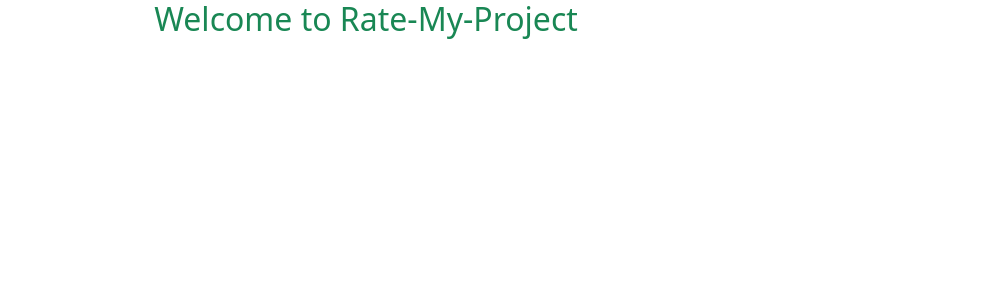
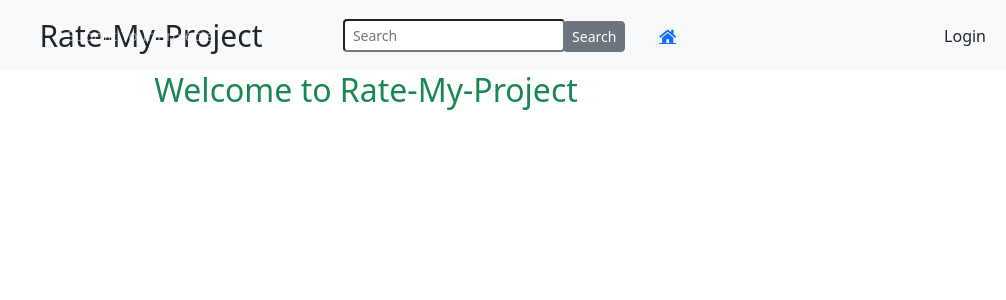
Before and after one commit to denn-is-njeruh/Ratemyproject, a Django app: page / in a window 1280 px wide. Shown: the top 300 px of the page, without its empty margins (274-1280 px from the left). Run offline with Django 3.2, Linux system fonts and the light colour scheme; some libraries are stand-ins or nearby versions.

Commit message:
add navbar to the applications base template

```diff
--- a/ratings/templates/all_ratings/base.html
+++ b/ratings/templates/all_ratings/base.html
@@ -17,7 +17,7 @@
   </head>
   <body>
 
-
+    {% include 'navbar.html' %}
 
     {% block content %} <h2 class="text-center"> Your Projects Here: {% endblock %} </h2>
 
--- /dev/null
+++ b/ratings/templates/navbar.html
@@ -0,0 +1,56 @@
+<!DOCTYPE html>
+<html lang="en">
+  <head>
+    <meta charset="UTF-8">
+    <meta name="viewport" content="width=device-width, initial-scale=1.0">
+  </head>
+  <body>
+    <nav class="navbar navbar-expand-lg navbar-dark bg-light">
+      <div class="container-fluid">
+        <a class="navbar-brand text-dark" style="margin-left:24%; font-size:30px" href="#">Rate-My-Project</a>
+        <button class="navbar-toggler" type="button" data-bs-toggle="collapse" data-bs-target="#navbarSupportedContent" aria-controls="navbarSupportedContent" aria-expanded="false" aria-label="Toggle navigation">
+          <span class="navbar-toggler-icon"></span>
+        </button>
+        <div class="collapse navbar-collapse" id="navbarSupportedContent">
+
+          <form  style="margin-left:9%;" role="search" action="">
+            <div class="input-group-sm">
+              <input class="form-control-sm"  type="search" placeholder="Search" aria-label="Search">
+              <button class="btn btn-secondary btn-sm" style="margin-left:-6px" id="button-addon2" type="submit">Search</button>
+            </div>
+          </form>
+
+          <ul class="navbar-nav me-auto mb-2 mb-lg-0">
+            <li class="nav-item">
+              <a class="fas fa-home" style="margin-left:200%; font-size:15px" aria-current="page" href="{% url 'homepage' %}"></a>
+            </li>
+          </ul>
+
+          <ul class="navbar-nav me-auto mb-2 mb-lg-0">
+            <li class="nav-item">
+              <a class="nav-link" style="margin-left:-400%; font-size:15px" aria-current="page" href="#">Submit Your Projects</a>
+            </li>
+          </ul>
+
+
+
+          <ul class="navbar-nav mr-auto">
+            {% if user.is_authenticated %}
+            <!-- <li class="nav-item">
+              <a class="nav-link text-dark" href="/logout">Logout</a>
+            </li> -->
+            <li class="nav-item">
+              <a class="nav-link" style="margin-left:-2270%; font-size:14px" href="#"></a>
+            </li>
+            {% else %}
+            <li class="nav-item">
+              <a class="nav-link text-dark" href="/login">Login</a>
+            </li>
+            {% endif %}
+          </ul>
+
+        </div>
+      </div>
+    </nav>
+  </body>
+</html>
--- a/ratings/templates/registration/base.html
+++ b/ratings/templates/registration/base.html
@@ -16,6 +16,7 @@
   </head>
   <body>
 
+    {% include 'navbar.html' %}
 
     {% block content %} {% endblock %}
 
```
